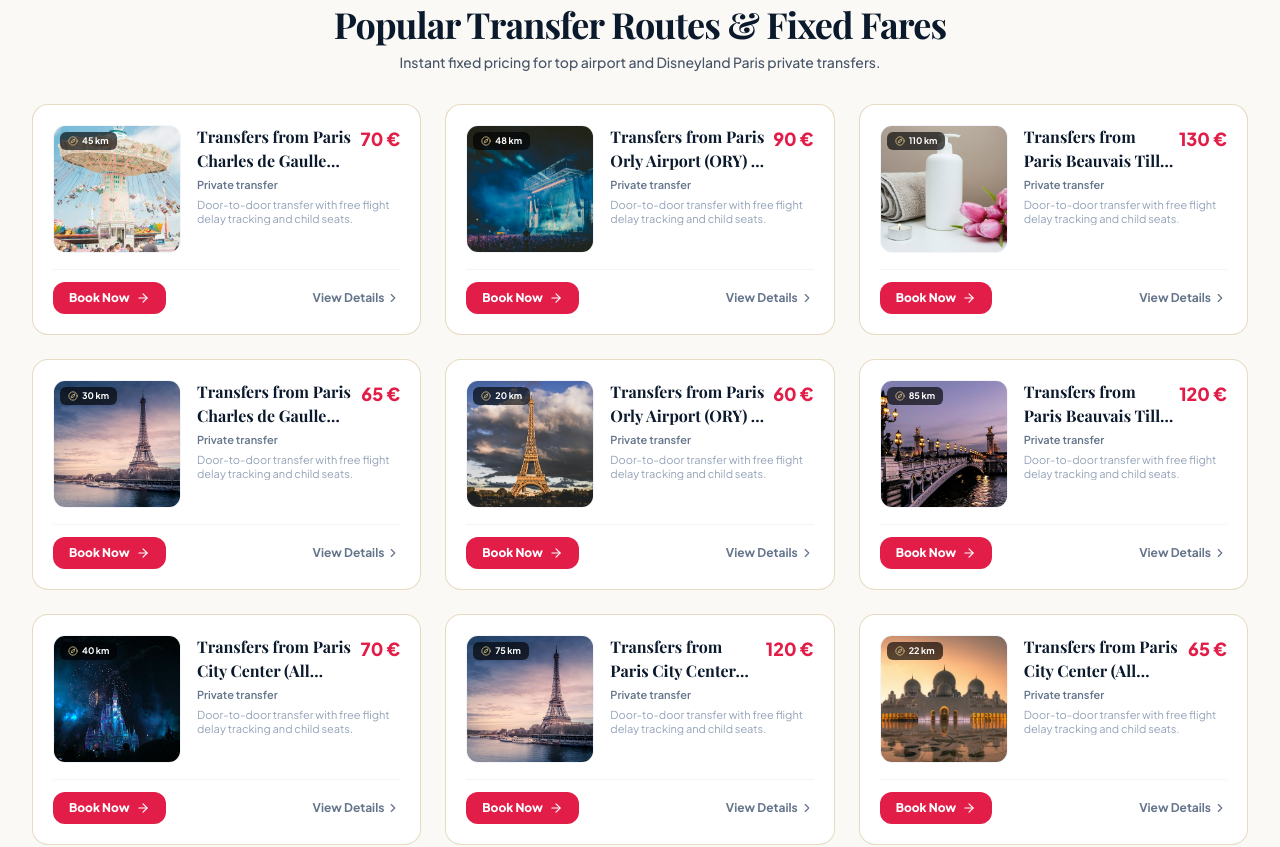
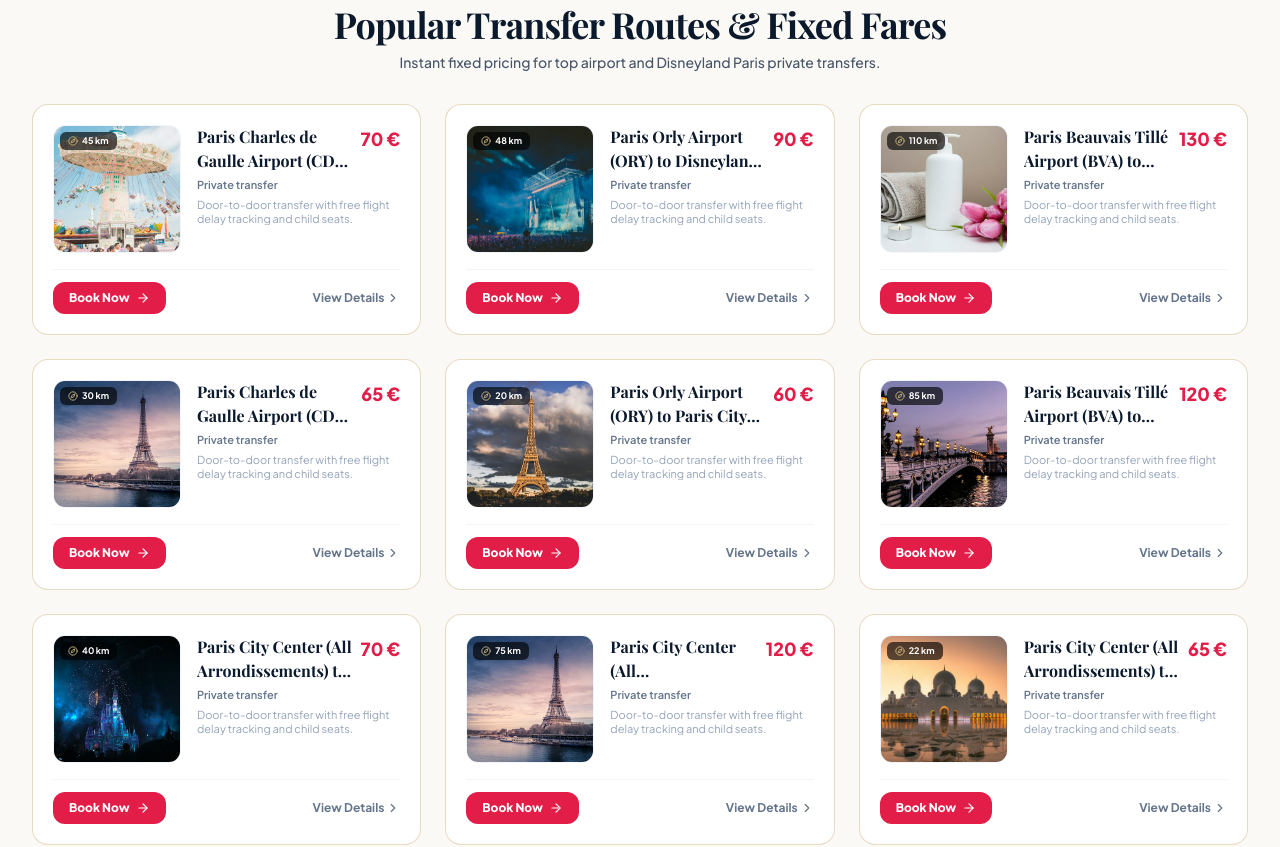
Before and after one commit to leafnitysolution/franceco, a Next.js app: page / in a window 1280 px wide. Shown: the part 1154-2001 px from the top of the page. Built offline with nearby package versions, Linux system fonts and the light colour scheme; no server answers; the database is empty; a web font is replaced by a local one.

Commit message:
fix(ui): remove 'Transfers from' prefix on route cards so full location names are visible

```diff
--- a/src/components/home/HomePageClient.tsx
+++ b/src/components/home/HomePageClient.tsx
@@ -257,7 +257,7 @@ export function HomePageClient({ locations, categories, featuredRoutes, defaultF
                   <div className="flex-1 min-w-0 space-y-1">
                     <div className="flex items-start justify-between gap-1">
                       <h3 className="font-serif text-sm sm:text-base font-bold text-navy-900 group-hover:text-gold-700 transition-colors leading-snug line-clamp-2">
-                        Transfers from {route.origin.name} to {route.destination.name}
+                        {route.origin.name} to {route.destination.name}
                       </h3>
                       <div className="text-right shrink-0">
                         <span className="text-base sm:text-lg font-black text-rose-600 block leading-tight">
```
